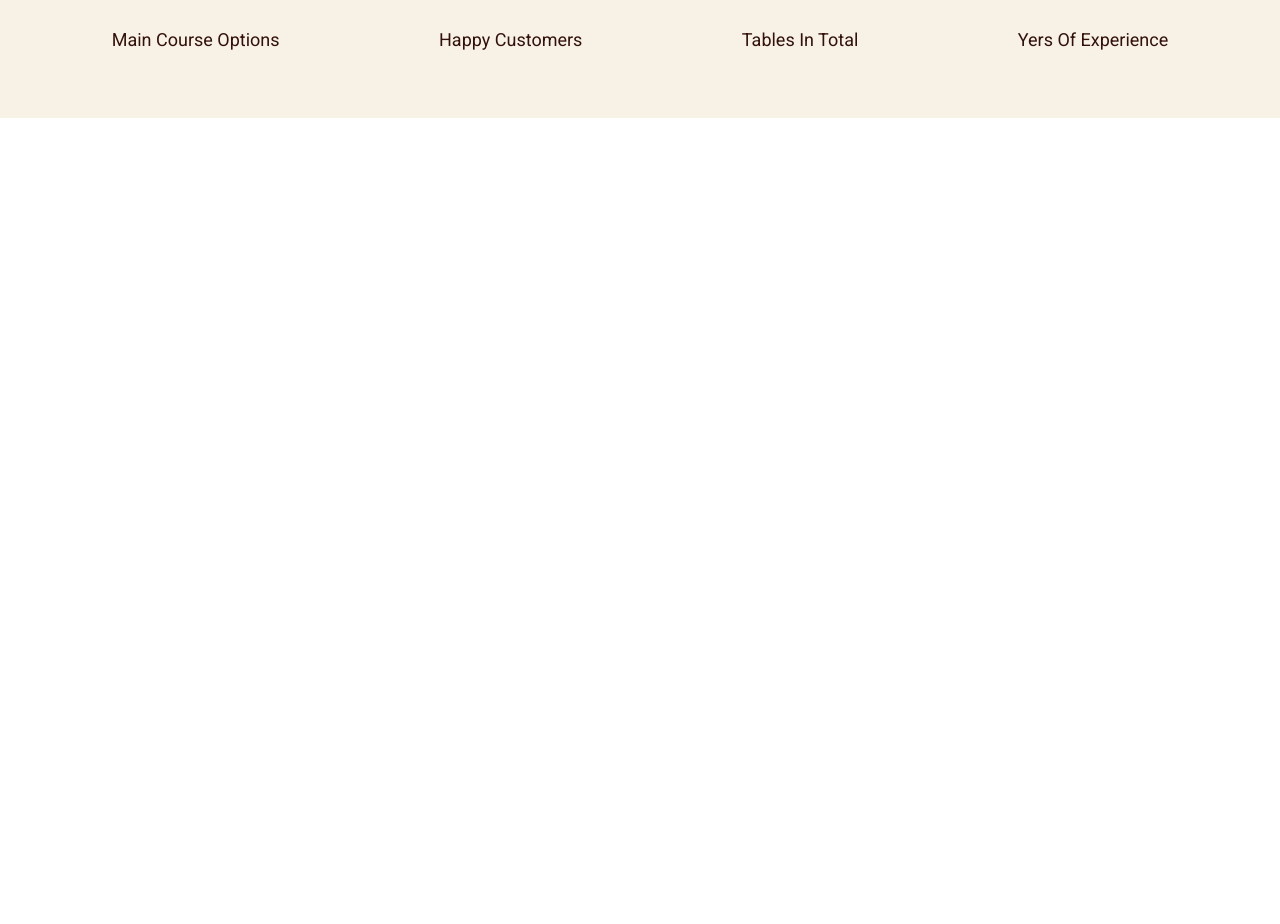
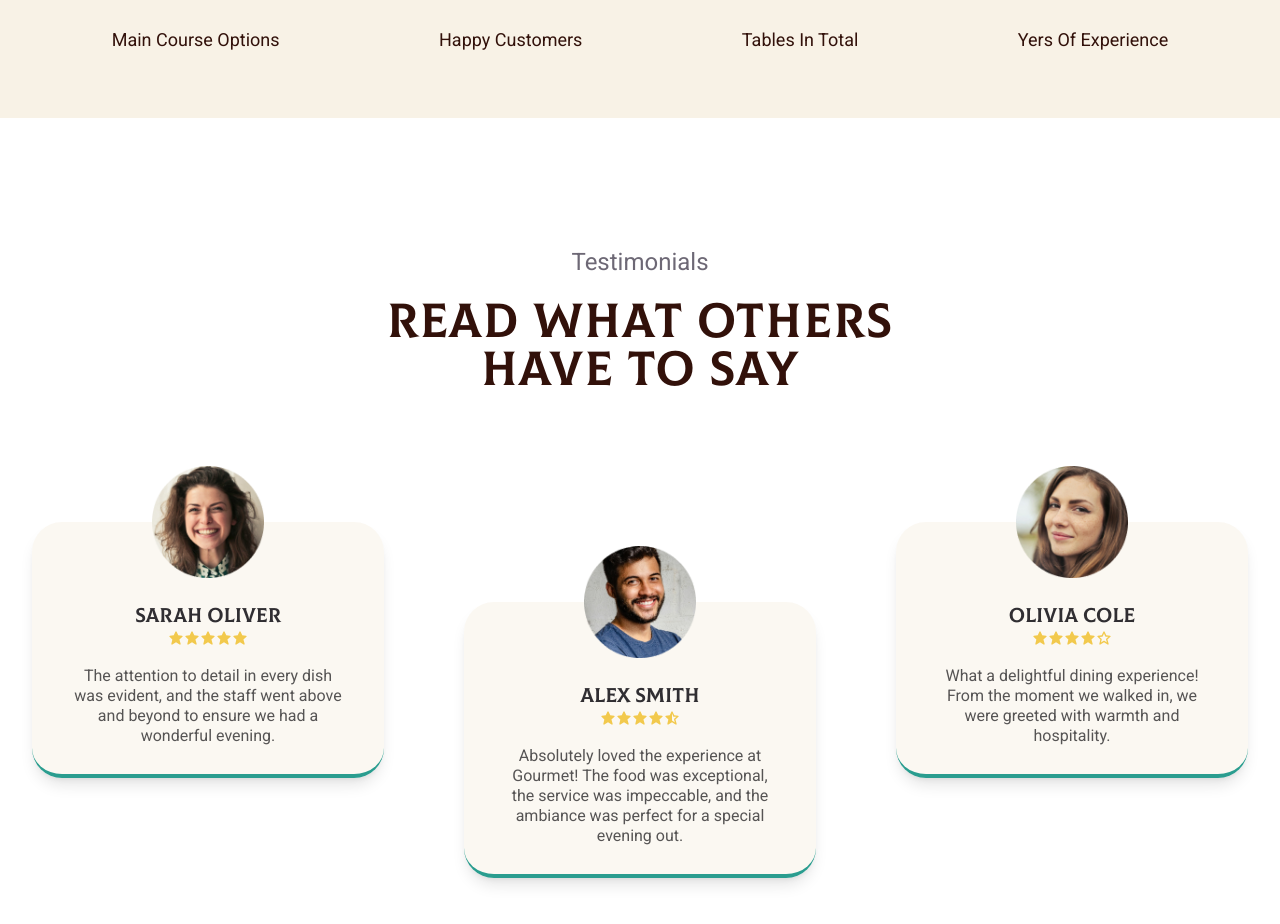
Before and after one commit to imTheoDoR/gourment-restaurant, a Next.js app: page / in a window 1280 px wide. Shown: the part 5710-6634 px from the top of the page. Before the commit the page ends 6020 px from the top, so only its background shows below. Built offline with nearby package versions, Linux system fonts and the light colour scheme.

Commit message:
testimonial responsive

```diff
--- a/app/(homepage)/page.tsx
+++ b/app/(homepage)/page.tsx
@@ -18,7 +18,7 @@ export default function Home() {
       <MeetWithChef />
       <WhyUs />
       <UnforgettableWrapp />
-      {/* <TestimonialWrapper /> */}
+      <TestimonialWrapper />
       {/* <ReservationWrapper /> */}
       <div className="pt-48"></div>
     </main>
--- a/components/testimonial/testimonial-wrapper.tsx
+++ b/components/testimonial/testimonial-wrapper.tsx
@@ -14,7 +14,7 @@ const TestimonialWrapper = () => {
         isDark
       />
 
-      <div className="grid grid-cols-1 lg:grid-cols-3 justify-between gap-20 mt-32">
+      <div className="grid grid-cols-1 lg:grid-cols-3 justify-between gap-20 mt-32 space-y-10 lg:space-y-0">
         {testimonials.map(({ image, title, rating, description }, index) => (
           <TestimonialReview
             key={index}
```
